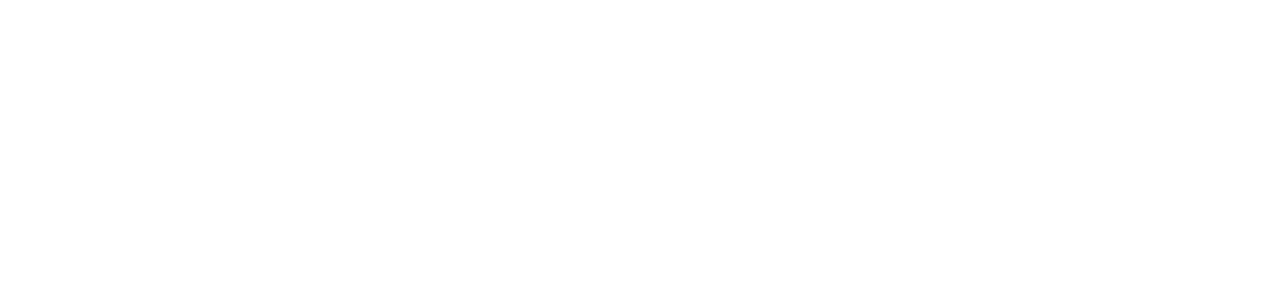
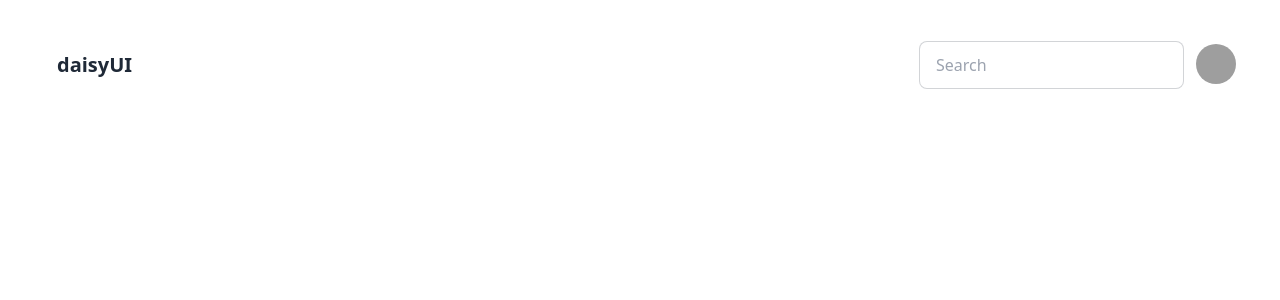
Before and after one commit to TalhaT298/ivaly, a React (Vite) app: page / in a window 1280 px wide. Shown: the top 300 px of the page. Built offline with nearby package versions, Linux system fonts and the light colour scheme; grey boxes are pictures that could not be loaded.

Commit message:
header add

```diff
--- a/src/layout/Main.jsx
+++ b/src/layout/Main.jsx
@@ -1,10 +1,12 @@
 /* eslint-disable no-unused-vars */
 import React from 'react';
 import { Outlet } from 'react-router-dom';
+import Header from '../components/Header';
 
 const Main = () => {
     return (
         <div>
+            <Header></Header>
             <Outlet></Outlet>
         </div>
     );
```
